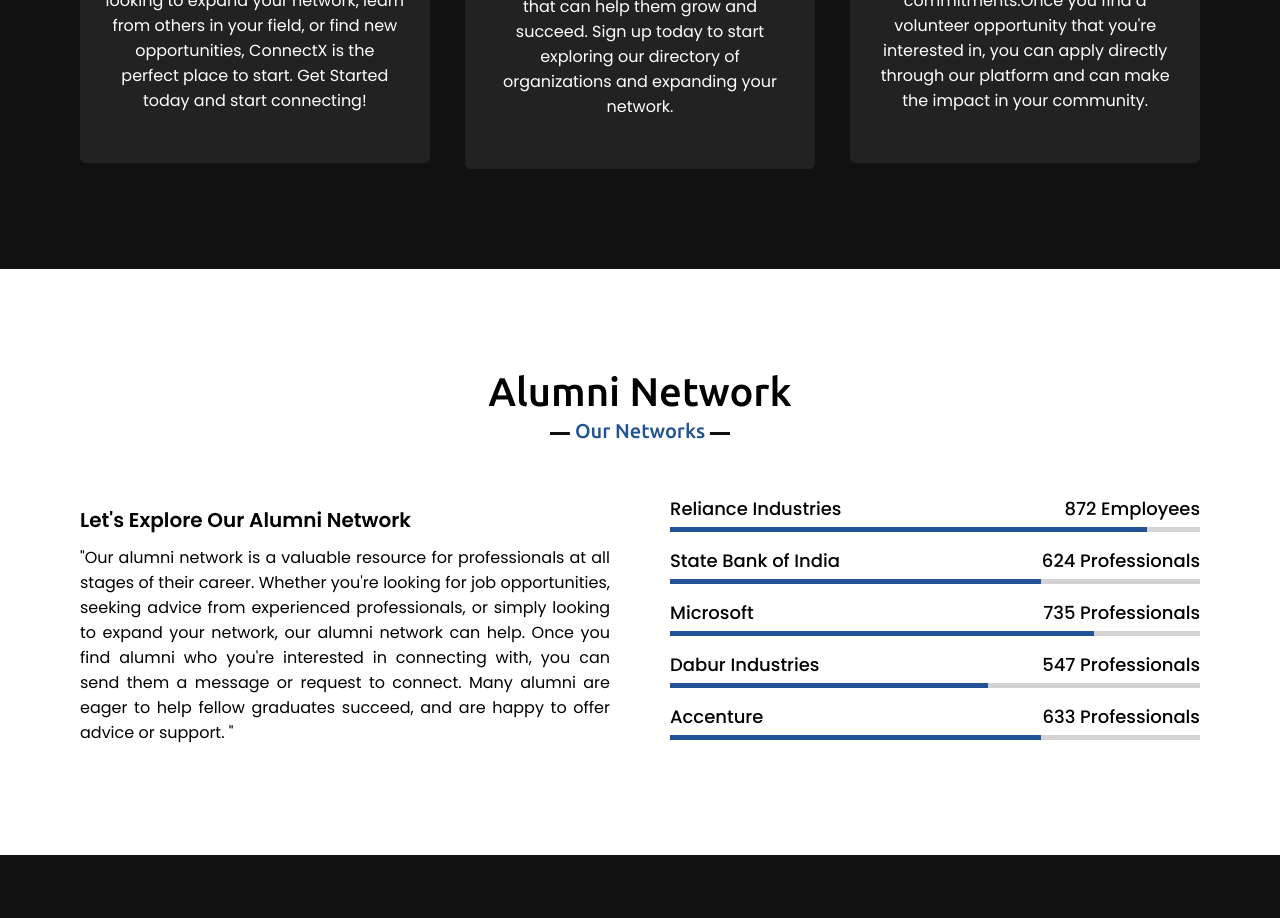
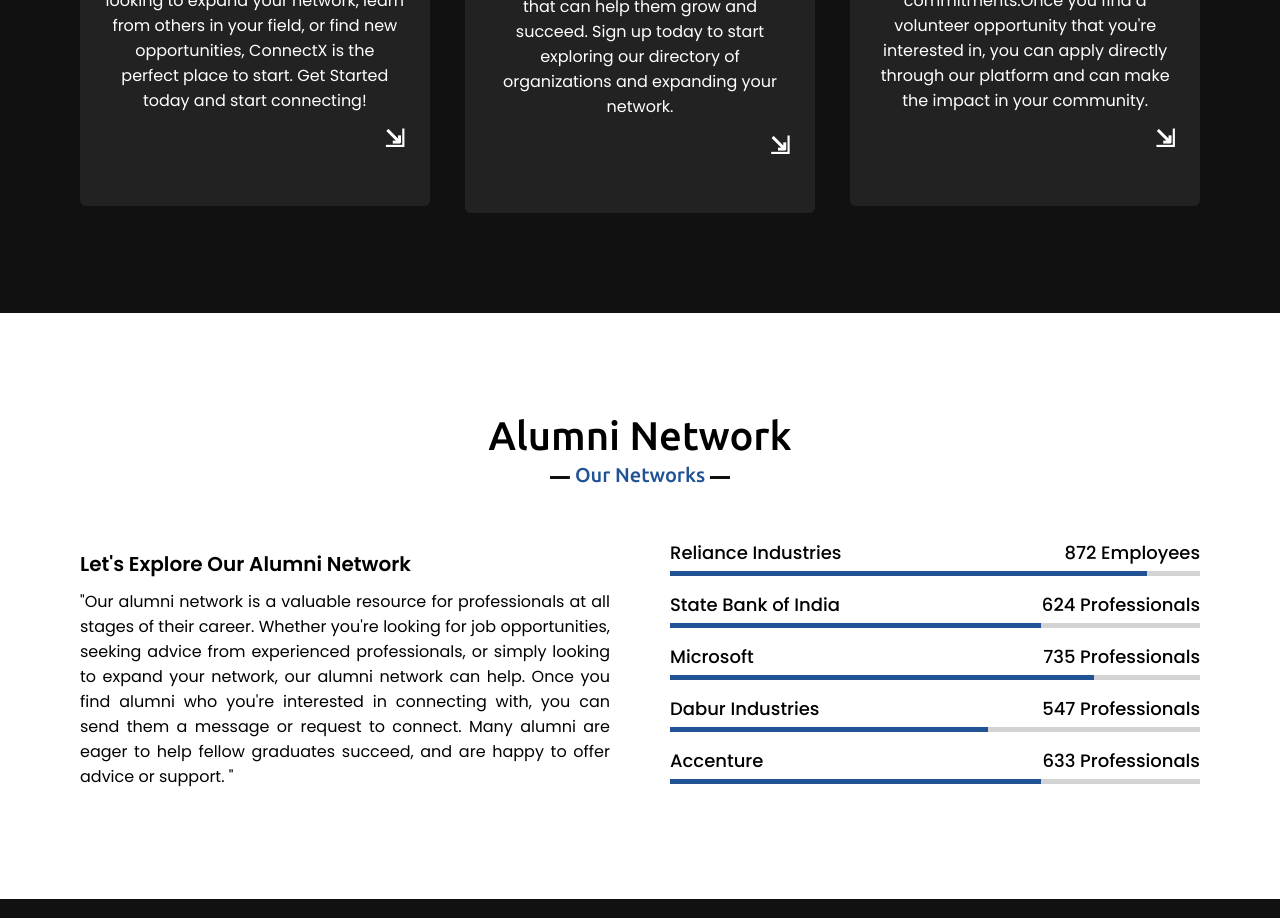
Before and after one commit to sparshgupta121/ConnectX, a website: page home.html in a window 1280 px wide. Shown: the part 1360-2278 px from the top of the page. Drawn offline with nearby package versions, Linux system fonts and the light colour scheme.

Commit message:
Update home.html

```diff
--- a/home.html
+++ b/home.html
@@ -59,7 +59,9 @@
                         <i class="fa fa-users" aria-hidden="true"></i>
                         <div class="text">Connect to a Person</div>
                         <p>At ConnectX, we believe that connecting with people is essential for personal and professional growth. Our platform makes it easy to find and connect with like-minded individuals in your industry or field of interest. At ConnectX, we're committed to fostering a community of professionals who support and empower each other. Whether you're looking to expand your network, learn from others in your field, or find new opportunities, ConnectX is the perfect place to start. Get Started today and start connecting!</p>
-                    </a>
+                                           <h1 style="text-align: end; margin-top: 3%;">⇲</h1>
+
+                        </a>
                     </div>
                 </div>
                 <div class="card">
@@ -69,6 +71,8 @@
                         <div class="text">Connect to an Organization</div>
                         <p>Connecting with organizations is a way to stay up-to-date on industry news, job opportunities, and  events. We make it easy to connect with organizations that align with your interests, you can get a sense of their culture and values & can even land your dream job, we're committed to help in connecting with organizations that can help them grow and succeed. Sign up today to start exploring our directory of organizations and expanding your network.
                         </p>
+                                                    <h1 style="text-align: end; margin-top: 3%;">⇲</h1>
+
                         </a>
                     </div>
                 </div>
@@ -80,6 +84,8 @@
                         <div class="text">Volunteering</div>
                         <p>Volunteering is a great way to make a difference in your community, gain new skills, and meet like-minded individuals. Our platform connects volunteers with a range of organizations and causes, making it easy to find the perfect volunteer opportunity.Our platform includes a range of opportunities, from one-time events to ongoing commitments.Once you find a volunteer opportunity that you're interested in, you can apply directly through our platform and can make the impact in your community.
                         </p>
+                                                    <h1 style="text-align: end; margin-top: 3%;">⇲</h1>
+
                         </a>
                     </div>
                 </div>
```
